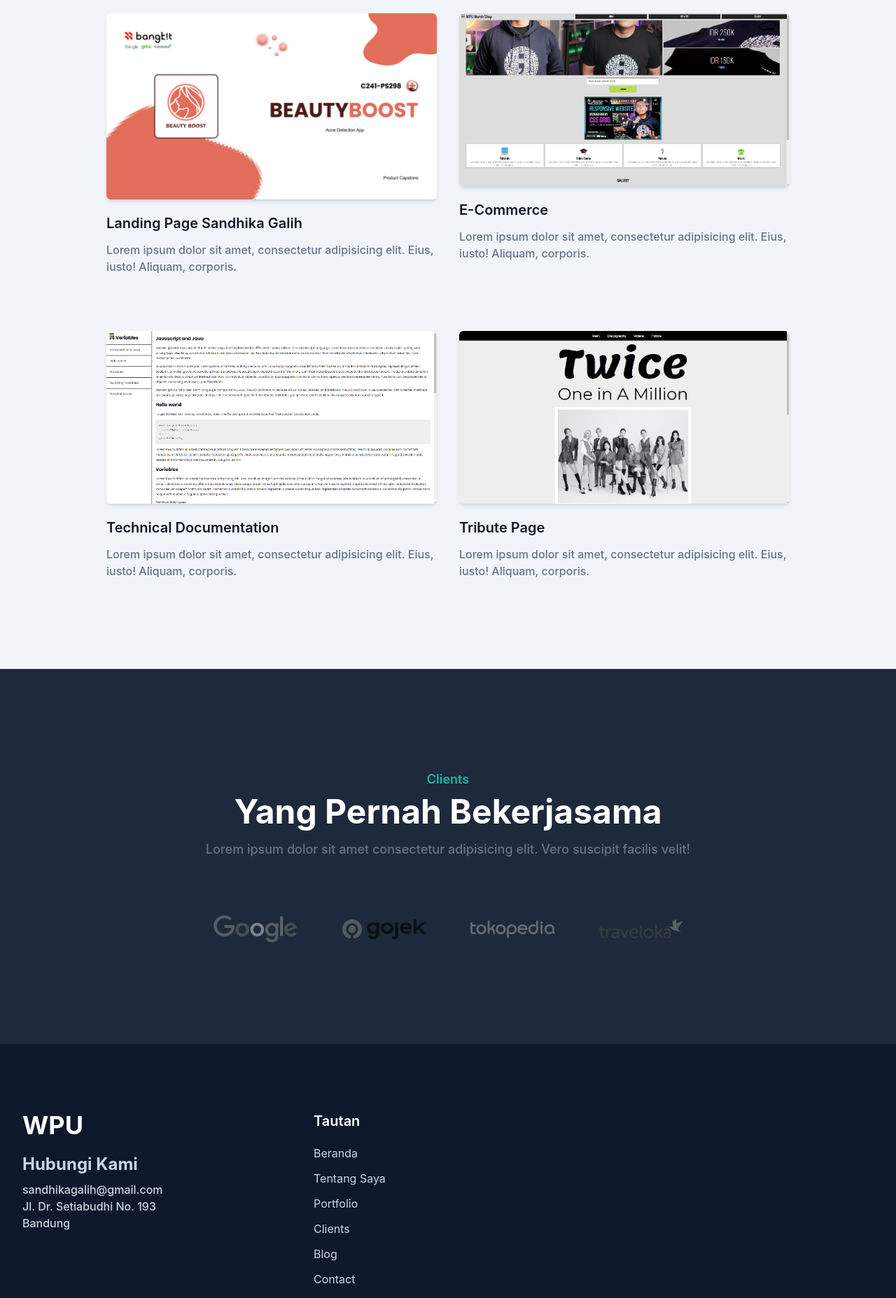
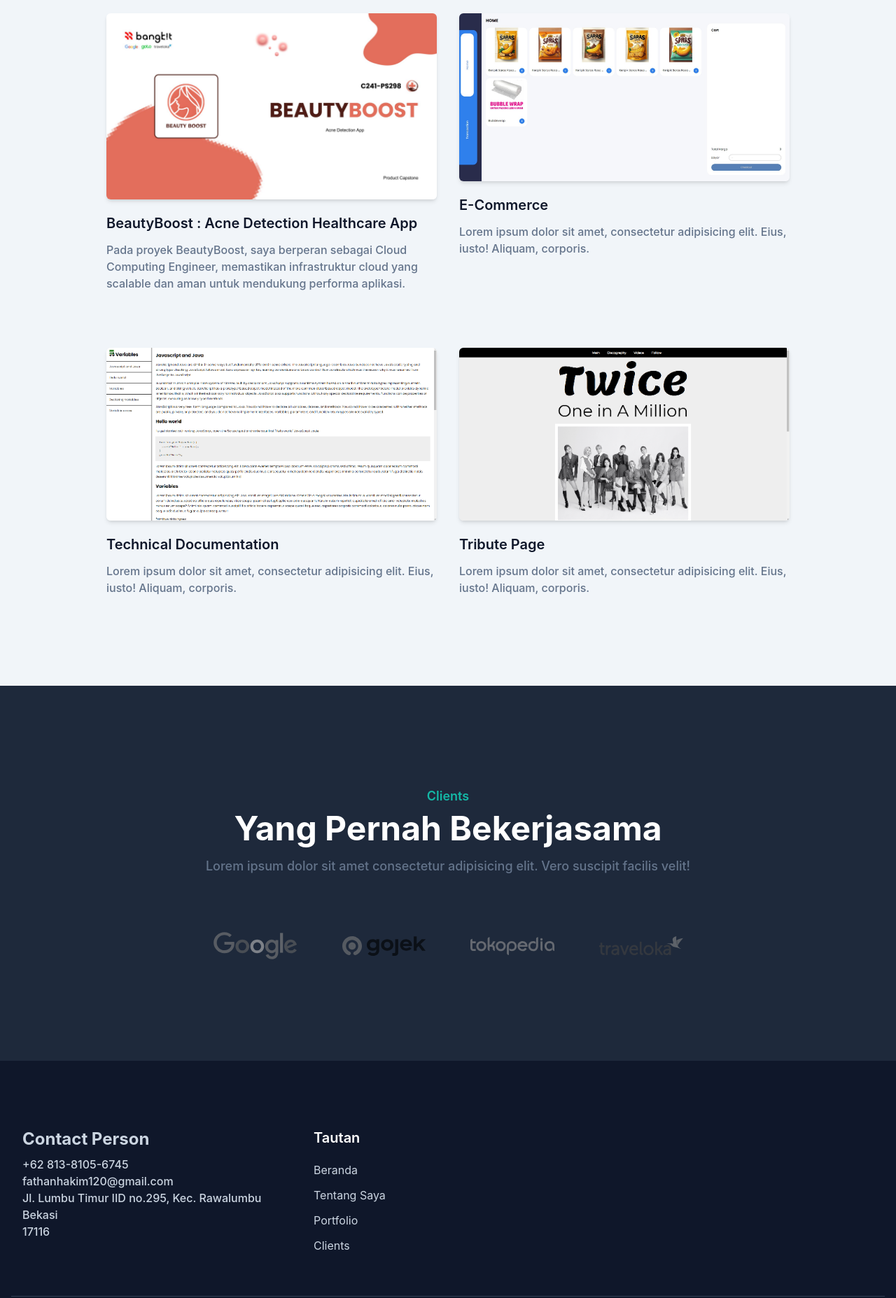
Before and after one commit to fathanh123/my-portfolio, a website: page index.html in a window 1280 px wide. Shown: the part 1401-3256 px from the top of the page at 70% size. Drawn offline with Linux system fonts and the light colour scheme.

Commit message:
make it mine 3

```diff
--- a/index.html
+++ b/index.html
@@ -132,19 +132,6 @@
                 </svg>
               </a>
 
-              <!-- Twitter
-              <a
-                href="https://twitter.com/sandhikagalih"
-                target="_blank"
-                class="mr-3 flex h-9 w-9 items-center justify-center rounded-full border border-slate-300 text-slate-300 hover:border-primary hover:bg-primary hover:text-white"
-              >
-                <svg role="img" width="20" class="fill-current" viewBox="0 0 24 24" xmlns="http://www.w3.org/2000/svg">
-                  <title>Twitter</title>
-                  <path
-                    d="M23.953 4.57a10 10 0 01-2.825.775 4.958 4.958 0 002.163-2.723c-.951.555-2.005.959-3.127 1.184a4.92 4.92 0 00-8.384 4.482C7.69 8.095 4.067 6.13 1.64 3.162a4.822 4.822 0 00-.666 2.475c0 1.71.87 3.213 2.188 4.096a4.904 4.904 0 01-2.228-.616v.06a4.923 4.923 0 003.946 4.827 4.996 4.996 0 01-2.212.085 4.936 4.936 0 004.604 3.417 9.867 9.867 0 01-6.102 2.105c-.39 0-.779-.023-1.17-.067a13.995 13.995 0 007.557 2.209c9.053 0 13.998-7.496 13.998-13.985 0-.21 0-.42-.015-.63A9.935 9.935 0 0024 4.59z"
-                  />
-                </svg>
-              </a> -->
 
               <!-- LinkedIn -->
               <a
@@ -182,14 +169,18 @@
         <div class="flex w-full flex-wrap justify-center px-4 xl:mx-auto xl:w-10/12">
           <div class="mb-12 p-4 md:w-1/2">
             <div class="overflow-hidden rounded-md shadow-md">
-              <img src="dist/img/portfolio/BeautyBoost.jpg" alt="Landing Page" width="w-full" />
+              <a href="https://docs.google.com/presentation/d/1ENiB_lB8CmtJ-WdKUc15SFqLC8J2gPMh/edit?usp=sharing&ouid=109224182580639799814&rtpof=true&sd=true"
+              target="_blank">
+                <img src="dist/img/portfolio/BeautyBoost.jpg" alt="BeautyBoost:Acne Detection Healthcare App" width="w-full" />
+              </a>
+              <!-- <img src="dist/img/portfolio/BeautyBoost.jpg" alt="BeautyBoost:Acne Detection Healthcare App" width="w-full" /> versi sebelumnya-->
             </div>
-            <h3 class="mt-5 mb-3 text-xl font-semibold text-dark dark:text-white">Landing Page Sandhika Galih</h3>
-            <p class="text-base font-medium text-secondary">Lorem ipsum dolor sit amet, consectetur adipisicing elit. Eius, iusto! Aliquam, corporis.</p>
+            <h3 class="mt-5 mb-3 text-xl font-semibold text-dark dark:text-white">BeautyBoost : Acne Detection Healthcare App</h3>
+            <p class="text-base font-medium text-secondary">Pada proyek BeautyBoost, saya berperan sebagai Cloud Computing Engineer, memastikan infrastruktur cloud yang scalable dan aman untuk mendukung performa aplikasi.</p>
           </div>
           <div class="mb-12 p-4 md:w-1/2">
             <div class="overflow-hidden rounded-md shadow-md">
-              <img src="dist/img/portfolio/2.png" alt="E-Commerce" width="w-full" />
+              <img src="dist/img/portfolio/Simple Ecommerce.jpeg" alt="E-Commerce" width="w-full" />
             </div>
             <h3 class="mt-5 mb-3 text-xl font-semibold text-dark dark:text-white">E-Commerce</h3>
             <p class="text-base font-medium text-secondary">Lorem ipsum dolor sit amet, consectetur adipisicing elit. Eius, iusto! Aliquam, corporis.</p>
@@ -336,11 +327,12 @@
       <div class="container">
         <div class="flex flex-wrap">
           <div class="mb-12 w-full px-4 font-medium text-slate-300 md:w-1/3">
-            <h2 class="mb-5 text-4xl font-bold text-white">WPU</h2>
-            <h3 class="mb-2 text-2xl font-bold">Hubungi Kami</h3>
-            <p>sandhikagalih@gmail.com</p>
-            <p>Jl. Dr. Setiabudhi No. 193</p>
-            <p>Bandung</p>
+            <h3 class="mb-2 text-2xl font-bold">Contact Person</h3>
+            <p>+62 813-8105-6745</p>
+            <p>fathanhakim120@gmail.com</p>
+            <p>Jl. Lumbu Timur IID no.295, Kec. Rawalumbu</p>
+            <p>Bekasi</p>
+            <p>17116</p>
           </div>
           <!-- <div class="mb-12 w-full px-4 md:w-1/3">
             <h3 class="mb-5 text-xl font-semibold text-white">Kategori Tulisan</h3>
@@ -371,12 +363,12 @@
               <li>
                 <a href="#clients" class="mb-3 inline-block text-base hover:text-primary">Clients</a>
               </li>
-              <li>
+              <!-- <li>
                 <a href="#blog" class="mb-3 inline-block text-base hover:text-primary">Blog</a>
               </li>
               <li>
                 <a href="#contact" class="mb-3 inline-block text-base hover:text-primary">Contact</a>
-              </li>
+              </li> -->
             </ul>
           </div>
         </div>
@@ -386,7 +378,7 @@
 
             <!-- Instagram -->
             <a
-              href="https://instagram.com/sandhikagalih"
+              href="https://instagram.com/fathan_h12/"
               target="_blank"
               class="mr-3 flex h-9 w-9 items-center justify-center rounded-full border border-slate-300 text-slate-300 hover:border-primary hover:bg-primary hover:text-white"
             >
```
Also changed, not shown: dist/img/NEW_0179 (3).JPG (deleted), dist/img/portfolio/Simple Ecommerce.jpeg (added), dist/img/sandhika.jpg (deleted), dist/img/sandhika.png (deleted).
